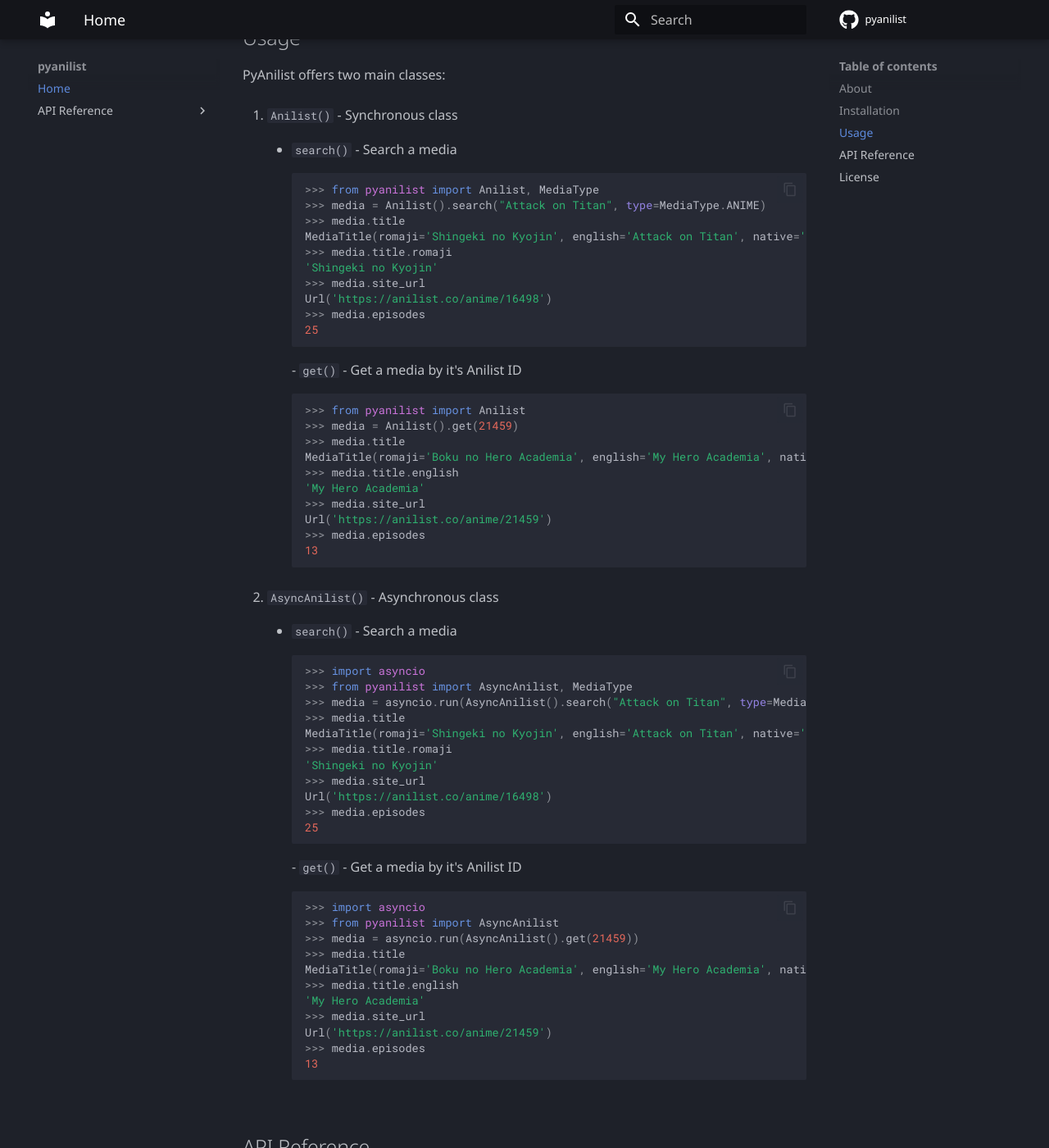
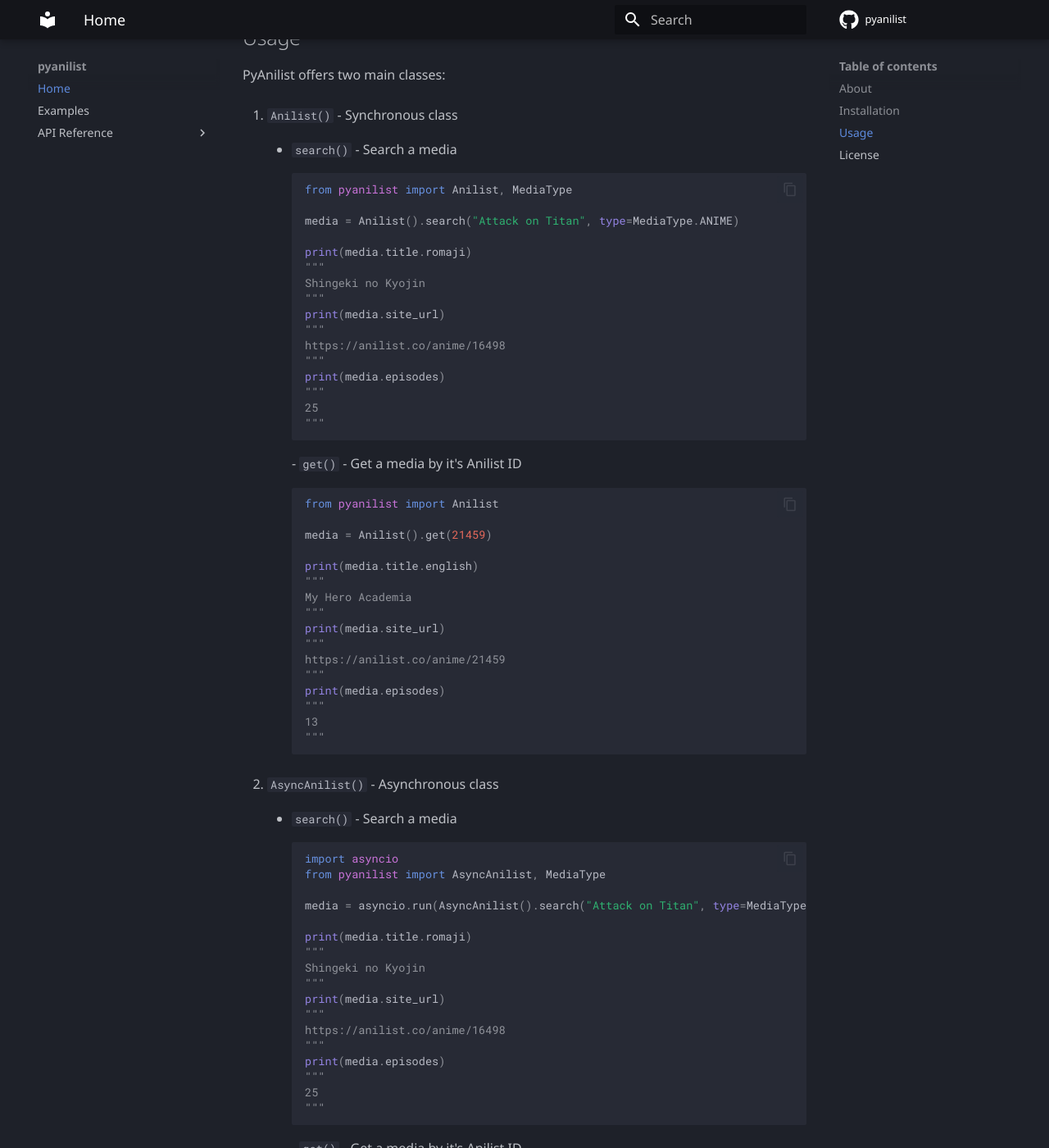
Before and after one commit to Ravencentric/pyanilist, an MkDocs documentation site: the page built from docs/index.md, in a window 1280 px wide and 1400 px high, scrolled down 790 px. Shown: the whole window at 82% size. Built offline with MkDocs 1.6.1 and Material for MkDocs 9.7.7, drawn with Linux system fonts in a browser that asks for light colours; comment, search, counter and statistics services are not loaded; some of the changed text lies outside the part shown.

Commit message:
docs: new examples page

````diff
--- a/docs/index.md
+++ b/docs/index.md
@@ -43,67 +43,87 @@
     - `search()` - Search a media
 
         ```py
-        >>> from pyanilist import Anilist, MediaType
-        >>> media = Anilist().search("Attack on Titan", type=MediaType.ANIME)
-        >>> media.title
-        MediaTitle(romaji='Shingeki no Kyojin', english='Attack on Titan', native='進撃の巨人')
-        >>> media.title.romaji
-        'Shingeki no Kyojin'
-        >>> media.site_url
-        Url('https://anilist.co/anime/16498')
-        >>> media.episodes
+        from pyanilist import Anilist, MediaType
+
+        media = Anilist().search("Attack on Titan", type=MediaType.ANIME)
+
+        print(media.title.romaji)
+        """
+        Shingeki no Kyojin
+        """
+        print(media.site_url)
+        """
+        https://anilist.co/anime/16498
+        """
+        print(media.episodes)
+        """
         25
+        """
         ```
     - `get()` - Get a media by it's Anilist ID
 
         ```py
-        >>> from pyanilist import Anilist
-        >>> media = Anilist().get(21459)
-        >>> media.title
-        MediaTitle(romaji='Boku no Hero Academia', english='My Hero Academia', native='僕のヒーローアカデミア')
-        >>> media.title.english
-        'My Hero Academia'
-        >>> media.site_url
-        Url('https://anilist.co/anime/21459')
-        >>> media.episodes
+        from pyanilist import Anilist
+
+        media = Anilist().get(21459)
+
+        print(media.title.english)
+        """
+        My Hero Academia
+        """
+        print(media.site_url)
+        """
+        https://anilist.co/anime/21459
+        """
+        print(media.episodes)
+        """
         13
+        """
         ```
 
 2. `AsyncAnilist()` - Asynchronous class
     - `search()` - Search a media
 
         ```py
-        >>> import asyncio
-        >>> from pyanilist import AsyncAnilist, MediaType
-        >>> media = asyncio.run(AsyncAnilist().search("Attack on Titan", type=MediaType.ANIME))
-        >>> media.title
-        MediaTitle(romaji='Shingeki no Kyojin', english='Attack on Titan', native='進撃の巨人')
-        >>> media.title.romaji
-        'Shingeki no Kyojin'
-        >>> media.site_url
-        Url('https://anilist.co/anime/16498')
-        >>> media.episodes
+        import asyncio
+        from pyanilist import AsyncAnilist, MediaType
+
+        media = asyncio.run(AsyncAnilist().search("Attack on Titan", type=MediaType.ANIME))
+
+        print(media.title.romaji)
+        """
+        Shingeki no Kyojin
+        """
+        print(media.site_url)
+        """
+        https://anilist.co/anime/16498
+        """
+        print(media.episodes)
+        """
         25
+        """
         ```
     - `get()` - Get a media by it's Anilist ID
 
         ```py
-        >>> import asyncio
-        >>> from pyanilist import AsyncAnilist
-        >>> media = asyncio.run(AsyncAnilist().get(21459))
-        >>> media.title
-        MediaTitle(romaji='Boku no Hero Academia', english='My Hero Academia', native='僕のヒーローアカデミア')
-        >>> media.title.english
-        'My Hero Academia'
-        >>> media.site_url
-        Url('https://anilist.co/anime/21459')
-        >>> media.episodes
+        import asyncio
+        from pyanilist import AsyncAnilist
+
+        media = asyncio.run(AsyncAnilist().get(21459))
+
+        print(media.title.english)
+        """
+        My Hero Academia
+        """
+        print(media.site_url)
+        """
+        https://anilist.co/anime/21459
+        """
+        print(media.episodes)
+        """
         13
+        """
         ```
-
-## API Reference
-
-Checkout the complete API reference [here](https://ravencentric.github.io/pyanilist/).
 
 ## License
 
--- a/mkdocs.yml
+++ b/mkdocs.yml
@@ -78,6 +78,7 @@
 
 nav:
   - Home: index.md
+  - Examples: examples.md
   - API Reference:
       - Clients: api-reference/clients.md
       - Models: api-reference/models.md
````
Also changed, not shown: README.md (+65 -43 lines), docs/examples.md (added, +125 -0 lines), 2 other files.
